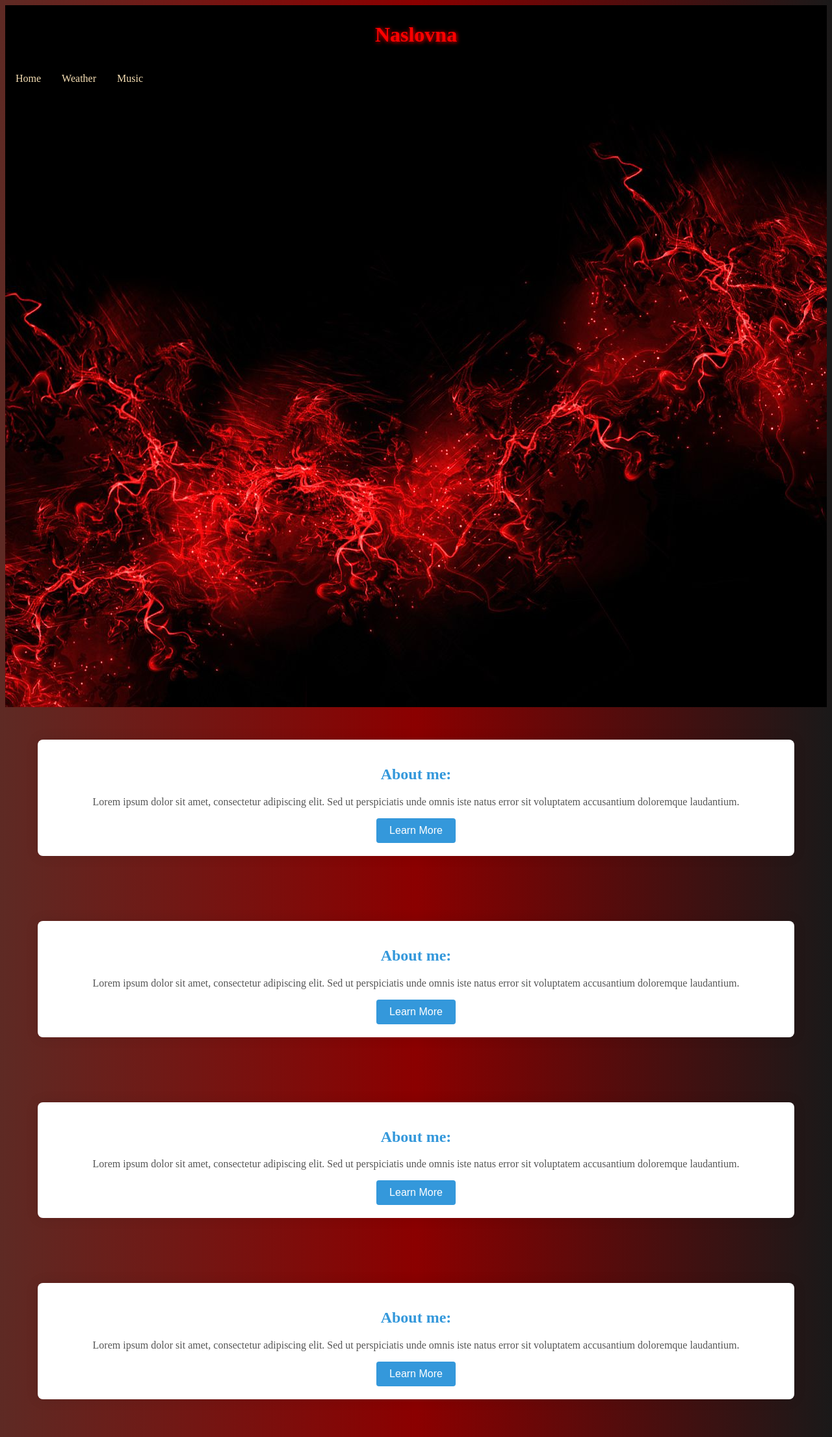
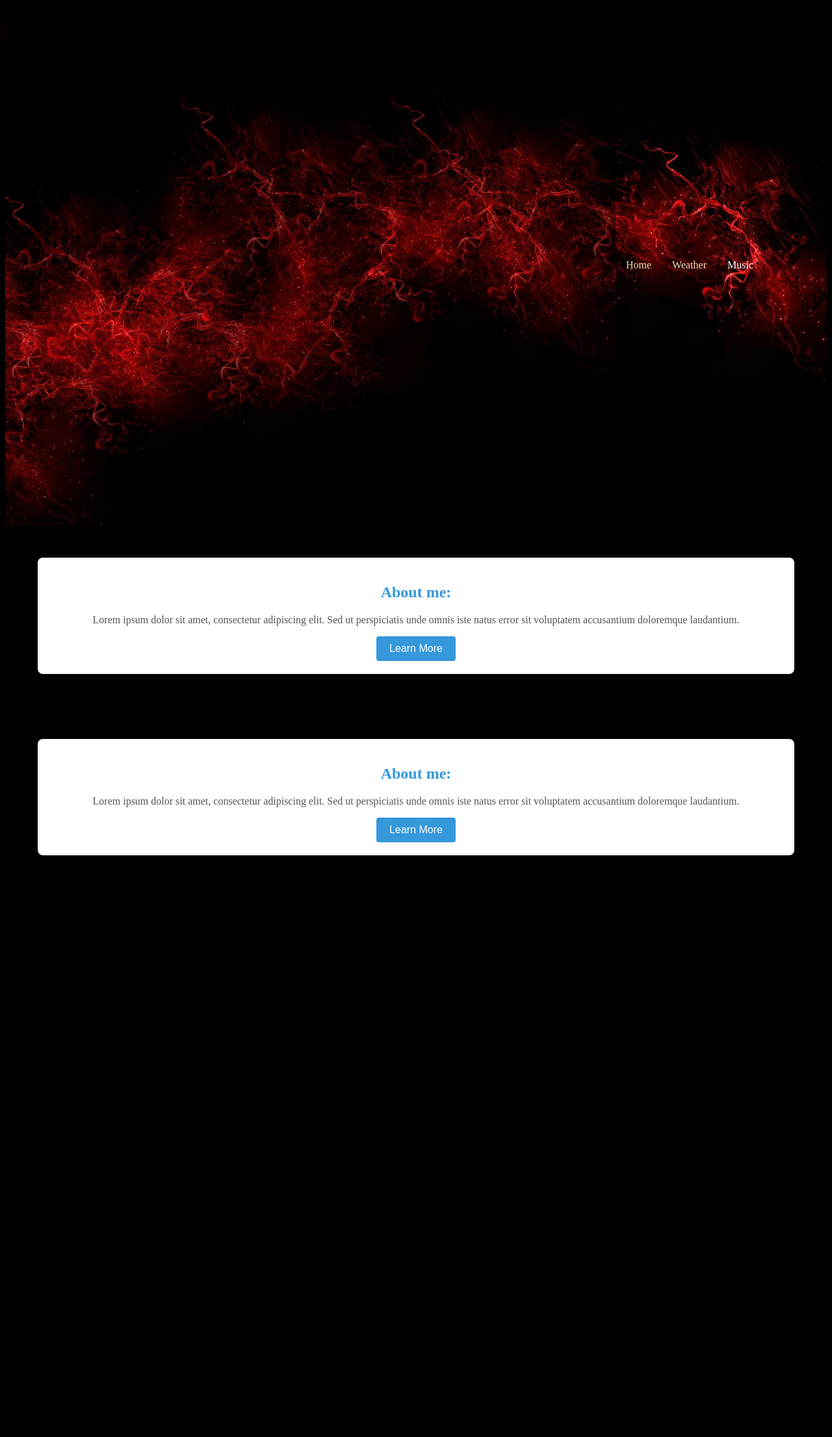
Before and after one commit to Cactus-John/Flask-web, a Flask app: page / in a window 1280 px wide. Shown: the whole page at 65% size. After the commit the page ends 1316 px from the top, so only its background shows below. Run offline with Flask 3, Linux system fonts and the light colour scheme.

Commit message:
css i html bolje radi

```diff
--- a/server.py
+++ b/server.py
@@ -7,7 +7,7 @@
 @app.route('/')
 
 def home():
-    return render_template('home.html')
+    return render_template('index.html')
 
 @app.route('/weather', methods = ['GET', 'POST'])
 
@@ -34,4 +34,5 @@
     )
 
 if __name__ == "__main__":
-    serve(app, host="0.0.0.0", port=8000)
+    #serve(app, host="0.0.0.0", port=50)
+    app.run(debug=True)
--- a/static/css/style.css
+++ b/static/css/style.css
@@ -1,5 +1,6 @@
 body {
-    background: -webkit-linear-gradient(left, rgb(94, 42, 36),darkred,rgb(26, 25, 25));
+    /* background: -webkit-linear-gradient(left, rgb(94, 42, 36),darkred,rgb(26, 25, 25)); */
+    background: black;
     cursor:default;
   }
 
@@ -9,6 +10,15 @@
     color:red;
     font-weight: bolder;
     text-shadow: 1px 1px 6px #ff0000;
+    position: absolute;
+  }
+
+  h2 {
+    color: #3498db;
+  }
+
+  p {
+    color: #555;
   }
 
   .navbar {
@@ -87,22 +97,14 @@
     padding: 20px;
   }
 
-  .header-section {
+  /*.header-section {
     overflow-x: visible;
     overflow-y:auto;
     background-image: url('/static/images/red.jpg');
     width: 100%;
     height: 1080px;
     position:sticky;
-  }
-
-  h2 {
-    color: #3498db;
-  }
-
-  p {
-    color: #555;
-  }
+  }*/
 
   button {
     background-color: #3498db;
@@ -128,3 +130,22 @@
     bottom: 0;
     width: 100%;
   }
+
+  .parallax-header {
+    position:relative;
+    height: 100vh; /* Adjust the height as needed */
+    overflow:hidden;
+    background: url('static/images/red.jpg') center/cover no-repeat; /* Add your header image here */
+    display: flex;
+    align-items: center;
+    justify-content: center;
+    color: white;
+    text-align: center;
+}
+
+.parallax-header img {
+    display: block;
+    width: 100%;
+    height: auto;
+    opacity: 0.5; /* Adjust the opacity as needed */
+}
--- a/templates/home.html
+++ b/templates/index.html
@@ -9,8 +9,9 @@
 </head>
 
 <body>
-  <section class="header-section">
-    <h1>Naslovna</h1>
+  <h1>Hey there, I am Ivan Bošnjak</h1>
+  <header class="parallax-header">
+    <img src="static/images/red.jpg">
     <nav>
       <div class="navbar">
         <a href="{{url_for('home')}}">Home</a>
@@ -20,6 +21,7 @@
           </button>
           <div class="dropdown-content">
             <a href="{{url_for('get_weather')}}">Search Weather</a>
+          </div>
         </div>
       </div>
       <div class="dropdown">
@@ -33,7 +35,7 @@
       </div>
       </div>
     </nav>
-  </section>
+  </header>
 
   <section class="cool-section">
     <div class="section-content">
@@ -53,23 +55,5 @@
     </div>
   </section>
 
-  <section class="cool-section">
-    <div class="section-content">
-      <h2>About me:</h2>
-      <p>Lorem ipsum dolor sit amet, consectetur adipiscing elit. Sed ut perspiciatis unde omnis iste natus error sit
-        voluptatem accusantium doloremque laudantium.</p>
-      <button>Learn More</button>
-    </div>
-  </section>
-
-  <section class="cool-section">
-    <div class="section-content">
-      <h2>About me:</h2>
-      <p>Lorem ipsum dolor sit amet, consectetur adipiscing elit. Sed ut perspiciatis unde omnis iste natus error sit
-        voluptatem accusantium doloremque laudantium.</p>
-      <button>Learn More</button>
-    </div>
-  </section>
 </body>
-
 </html>
--- a/templates/weather.html
+++ b/templates/weather.html
@@ -5,10 +5,12 @@
     <meta charset="UTF-8">
     <meta name="viewport" content="width=device-width, initial-scale=1.0">
     <title>{{ title }} Weather</title>
-    <link href="{{ url_for('static', filename='styles/style.css') }}" rel="stylesheet" />
+    <link href="static/css/style-weather.css" rel="stylesheet" />
 </head>
 
 <body>
+
+    <div class = "flex-container">
     <h1> {{ title }} Weather</h1>
     <p> {{ status }} </p>
     <p> {{ temp }} &deg;</p>
@@ -18,6 +20,7 @@
         <input type="text" name="city" id="city" placeholder="Enter a City" />
         <button type="submit">Submit</button>
     </form>
+    </div>
 </body>
 
 </html>
```
Also changed, not shown: static/css/style-weather.css (added, +27 -0 lines), static/css/style-music.css (added), static/images/custom-cursor.png (added). Lines whose indentation alone changed are shown as unchanged.
